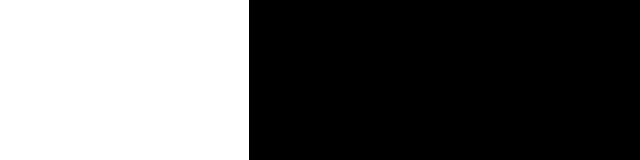
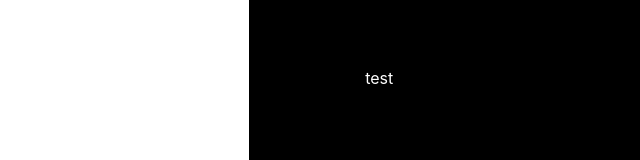
Before and after one commit to bgits/deface, a React (Create React App) app: page / in a window 1280 px wide. Shown: the top 160 px of the page, without its empty margins (336-976 px from the left). Built offline with nearby package versions, Linux system fonts and the light colour scheme.

Commit message:
add subgrid to info component

```diff
--- a/src/components/Info.tsx
+++ b/src/components/Info.tsx
@@ -1,15 +1,24 @@
-import React, { Fragment } from 'react';
+import React from 'react';
 import { styled } from '@mui/system';
 
-//@ts-ignore
 const Container = styled('div')(({ theme }) => ({
+  display: 'grid',
   background: 'black',
   gridColumn: '6 / 12',
-  gridRow: 'a / l'
+  gridRow: 'a / l',
+  gridTemplateColumns: ['a6','a7', 'a8', 'a9', 'a10', 'a11'].map(x => `[${x}] 1fr `).join(''),
+  gridTemplateRows: 'abcdefghijk'.split('').map(x => `[${x}] 1fr `).join(''),
 }));
+
+const TestSpan = styled('span')(({ theme }) => ({
+  display: 'flex',
+  alignItems: 'flex-end',
+  gridColumnStart: 'a7',
+  color: 'white'
+}))
 
 export default function () {
   return (
-    <Container>test</Container>
+    <Container><TestSpan>test</TestSpan></Container>
   );
 }
```
